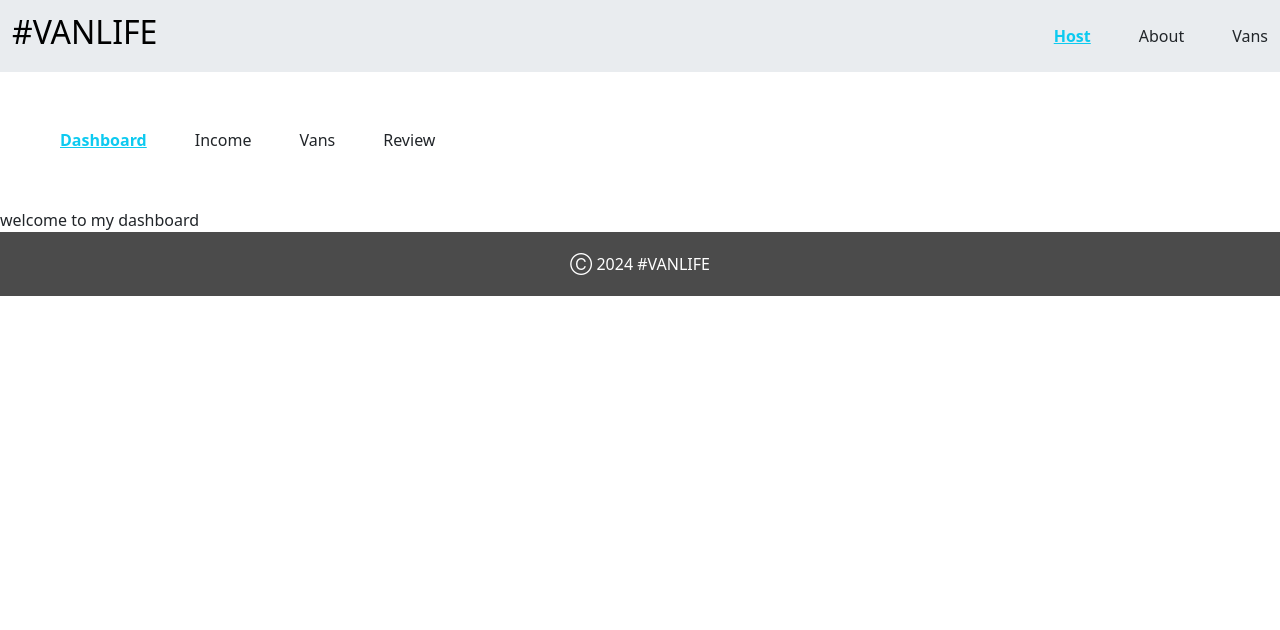
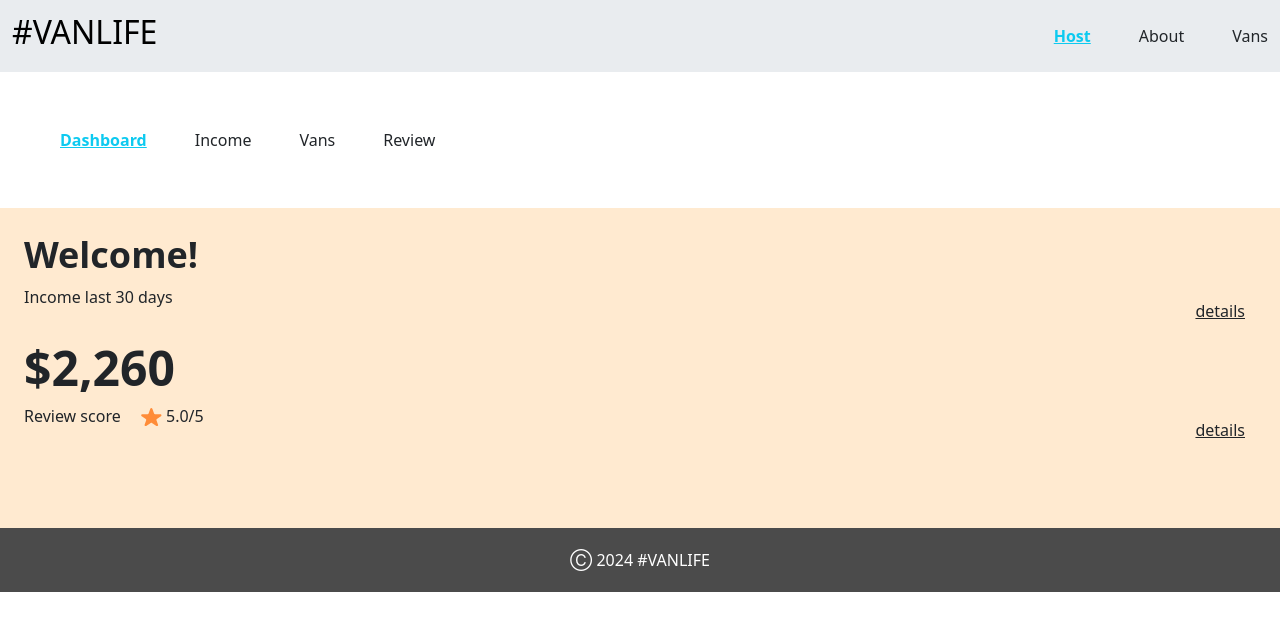
Before and after one commit to Adebayoisreal122/Vanlife, a React (Vite) app: page /host/dashboard in a window 1280 px wide. Shown: the top 630 px of the page. Built offline with nearby package versions, Linux system fonts and the light colour scheme.

Commit message:
i worked on the host dashboard

```diff
--- a/src/App.css
+++ b/src/App.css
@@ -198,3 +198,28 @@ font-weight: 600;
 .card-body h4 {
   margin-bottom: -30px; /* Adjust the value as needed */
 }
+
+.dashIncome{
+
+  background-color: #FFEAD0;
+  width: 100%;
+  height: 40vh;
+  padding-top: 25px;
+}
+
+.dashwell{
+  font-size: 36px;
+  font-weight: 700;
+}
+.details{
+  display: flex;
+  justify-content: end;
+  margin-right: 35px;
+  text-decoration: underline;
+  margin-top: -10px;
+}
+
+.dashprice{
+  font-size: 48px;
+  font-weight: 800;
+}
--- a/src/components/HostDash.jsx
+++ b/src/components/HostDash.jsx
@@ -6,7 +6,19 @@ const HostDash = () => {
 
 
   return (
-    <div>welcome to my dashboard</div>
+    <>
+    <div className='dashIncome'>
+    <h2 className='dashwell  ms-4'>
+    Welcome!
+    </h2>
+    <p className='ms-4' >Income last 30 days <span className='details'>details</span></p>
+    <h1 className='dashprice ms-4'>$2,260</h1>
+    <p className='ms-4'>Review score <span className='ms-3'><svg width="21" height="19" viewBox="0 0 21 19" fill="none" xmlns="http://www.w3.org/2000/svg">
+<path d="M9.30123 0.843597C9.64795 -0.117224 11.0068 -0.117225 11.3535 0.843596L13.0595 5.57118C13.2156 6.0036 13.6259 6.2918 14.0856 6.2918H19.3421C20.4264 6.2918 20.8467 7.70205 19.9393 8.29562L15.8905 10.9443C15.4675 11.221 15.29 11.7521 15.4615 12.2275L17.0532 16.6383C17.4087 17.6236 16.3064 18.495 15.4298 17.9215L10.9246 14.9743C10.5618 14.737 10.0929 14.737 9.73015 14.9743L5.22489 17.9215C4.34834 18.495 3.24599 17.6236 3.60154 16.6383L5.19321 12.2275C5.36479 11.7521 5.18728 11.221 4.76429 10.9443L0.715395 8.29562C-0.191962 7.70205 0.228344 6.2918 1.31261 6.2918H6.56909C7.0288 6.2918 7.43919 6.0036 7.59523 5.57118L9.30123 0.843597Z" fill="#FF8C38"/>
+</svg>
+</span> <span>5.0/5</span> <span className='details'>details</span></p>
+    </div>
+    </>
   )
 }
 
```
